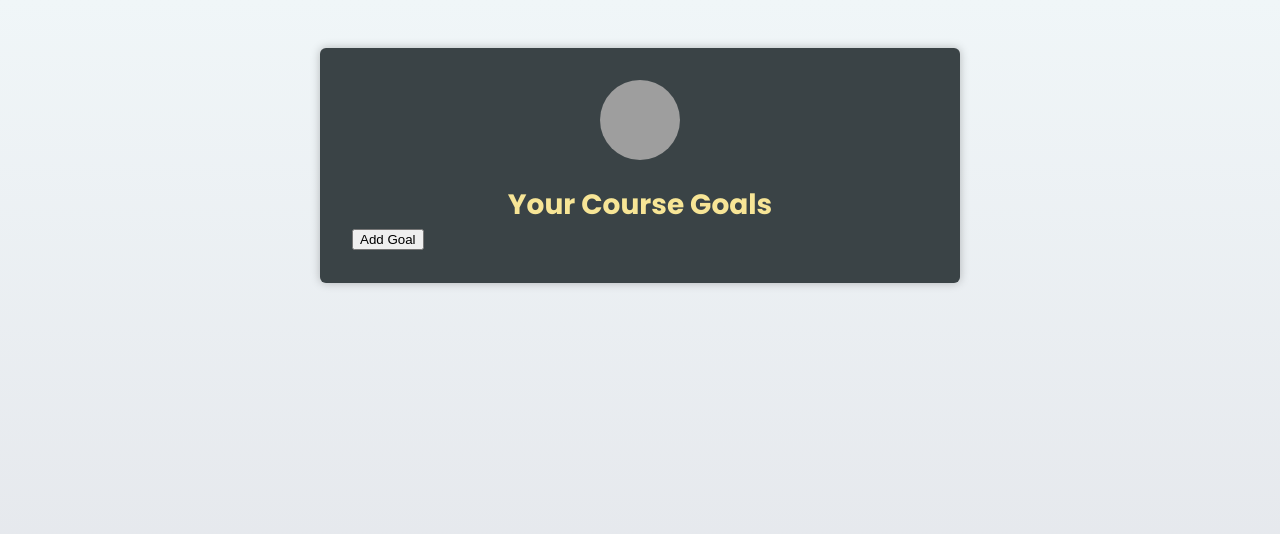
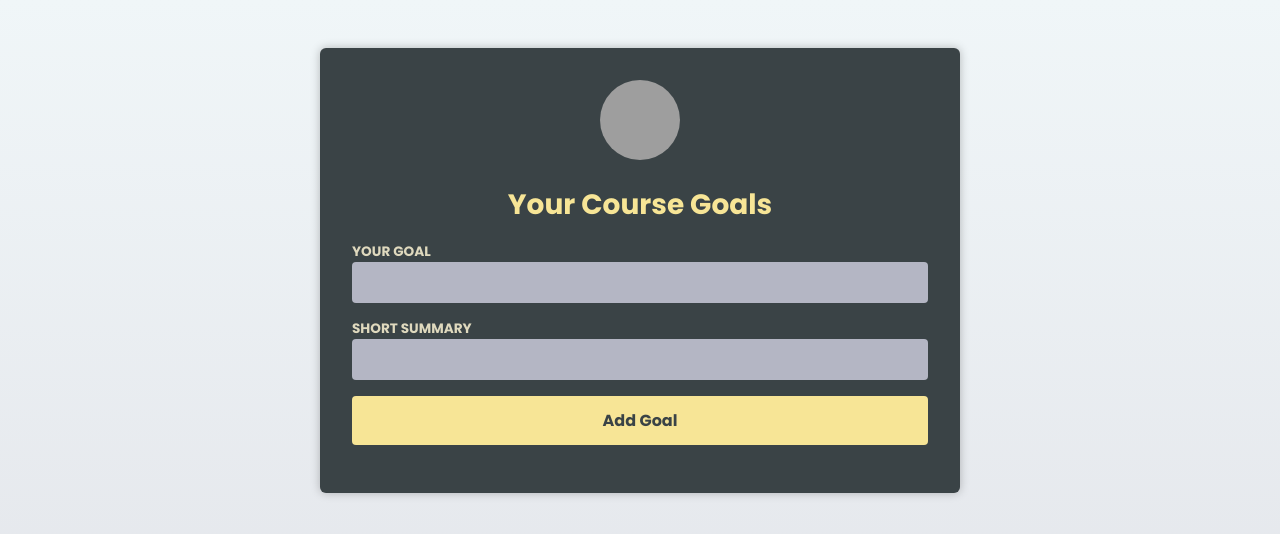
Before and after one commit to hishamrehab/React-Typescript-guide, a React (Vite) app in the folder react-typescript-essentials/: page / in a window 1280 px wide. Shown: the top 534 px of the page. Built offline with nearby package versions, Linux system fonts and the light colour scheme; grey boxes are pictures that could not be loaded; the HTML template or start-up script is replaced by a standard one.

Commit message:
useRef and handing user input with typescript

```diff
--- a/react-typescript-essentials/src/App.tsx
+++ b/react-typescript-essentials/src/App.tsx
@@ -2,6 +2,7 @@
 import Header from "./components/Header.tsx";
 import { useState } from "react";
 import CourseGoalList from "./components/CourseGoalList.tsx";
+import NewGoal from "./components/NewGoal.tsx";
 
 export type CourseGoal = {
   title: string;
@@ -11,14 +12,14 @@
 
 
 export default function App() {
-  const [ goals , setGoals ] = useState<CourseGoal[]>([]);
+  const [goals , setGoals] = useState<CourseGoal[]>([]);
 
-  function handleAddGoal() {
+  function handleAddGoal(goal : string , summary : string) {
         setGoals((prevGoals) => {
           const newGoal: CourseGoal = {
             id:Math.random(),
-            title: "Learn React + TS",
-            description: "Learn React + TS From the ground up"
+            title: goal,
+            description: summary
           };
           return [...prevGoals , newGoal];
         });
@@ -36,9 +37,7 @@
       <Header image={{src: goalsImg , alt: "Goals"}} >
         <h1>Your Course Goals</h1>
       </Header>
-      <button onClick={handleAddGoal}>
-        Add Goal
-      </button>
+      <NewGoal onAddGoal={handleAddGoal} />
       <CourseGoalList  goals={goals} onDeleteGoal={handleDeleteGoal} />
      </main>
   )
--- /dev/null
+++ b/react-typescript-essentials/src/components/NewGoal.tsx
@@ -0,0 +1,39 @@
+import { useRef, type FormEvent } from "react";
+
+
+type NewGoalProps = {
+  onAddGoal: (goal: string ,summary: string) => void;
+};
+
+
+ const NewGoal = ({onAddGoal}: NewGoalProps) => {
+ const goal = useRef<HTMLInputElement>(null);
+ const summary = useRef<HTMLInputElement>(null);
+
+  function handleSubmit(event : FormEvent<HTMLFormElement>) {
+    event.preventDefault();
+
+    const enteredGoal = goal.current!.value;
+    const enterdSummary = summary.current!.value;
+
+    onAddGoal(enteredGoal , enterdSummary);
+  }
+
+  return (
+    <form onSubmit={handleSubmit}>
+        <p>
+            <label htmlFor="goal">Your Goal</label>
+            <input id="goal" type="text" ref={goal}/>
+      </p>
+           <p>
+            <label htmlFor="summary">Short Summary</label>
+            <input id="summary" type="text" ref={summary}/>
+        </p>
+        <p>
+            <button type="submit">Add Goal</button>
+        </p>
+    </form>
+  )
+}
+
+export default NewGoal
```
